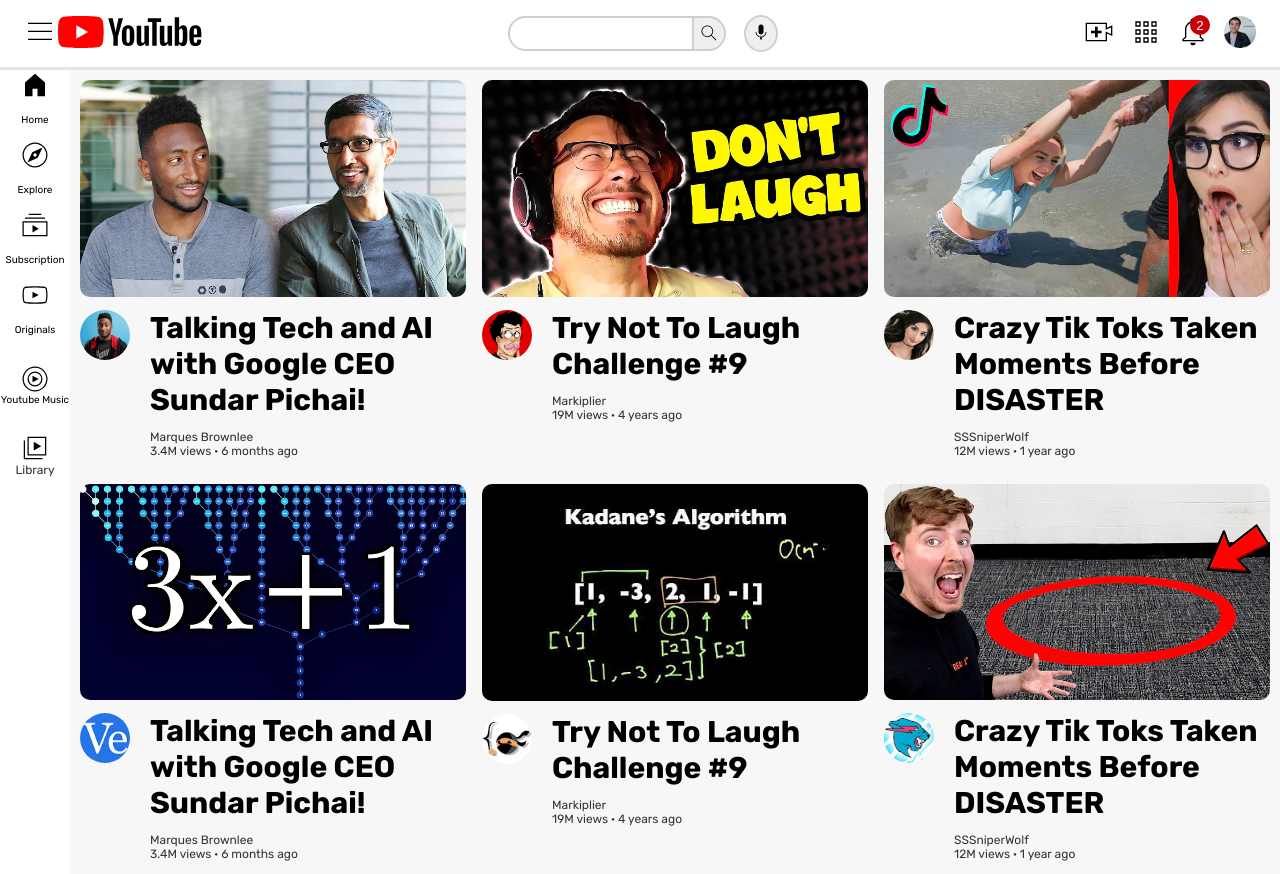
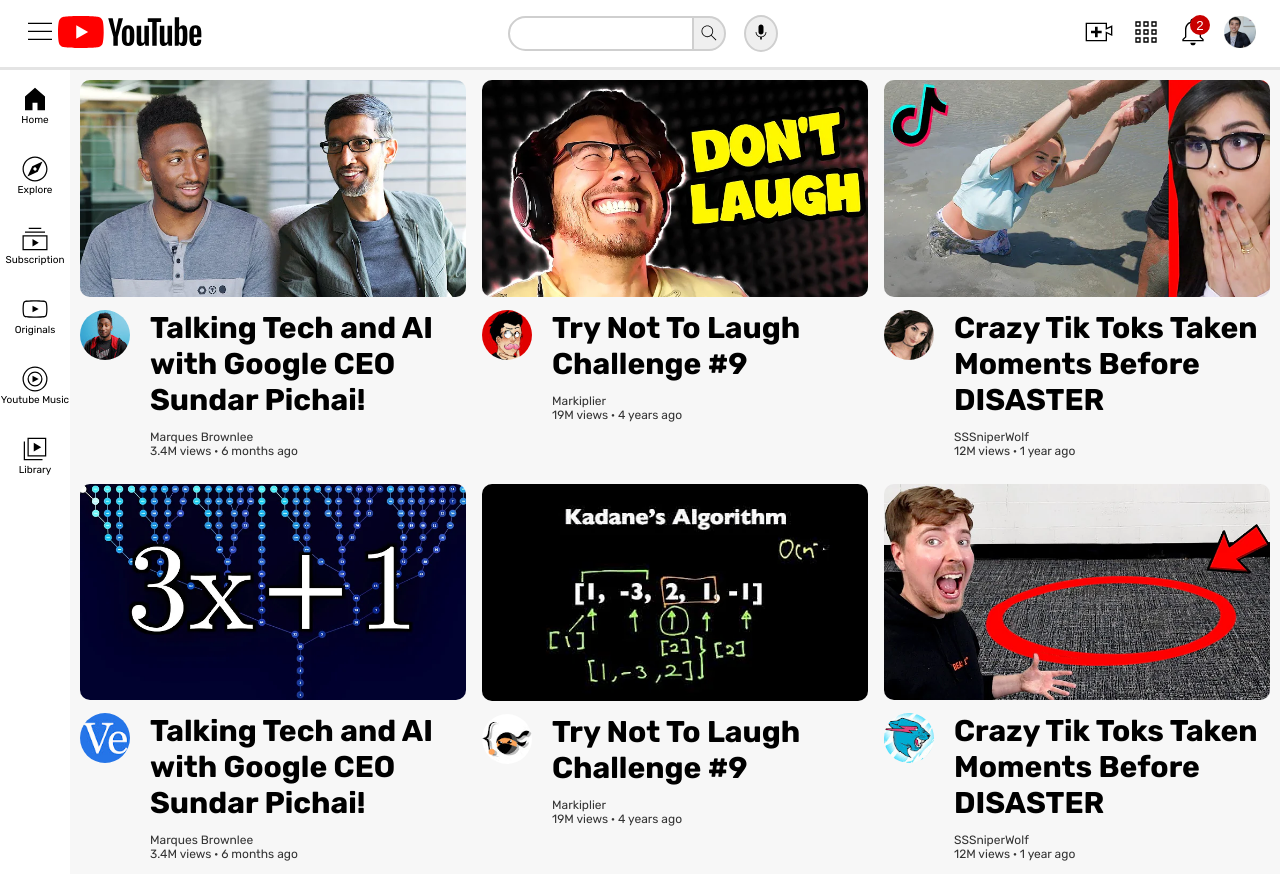
Before and after one commit to kudawoo2002/Youtube, a plain HTML site: page index.html in a window 1280 px wide. Shown: the top 874 px of the page. Drawn offline with Linux system fonts and the light colour scheme.

Commit message:
CSS update

```diff
--- a/css/styles.css
+++ b/css/styles.css
@@ -121,6 +121,7 @@ aside div:hover {
   /* height: 100%; */
   background-color: #aaa;
   cursor: pointer;
+  padding: 12px 0;
 }
 section {
   background-color: rgb(247, 247, 247);
--- a/index.html
+++ b/index.html
@@ -62,22 +62,22 @@
       <aside>
         <div>
           <img src="images/Sidebar/home.svg" alt="" />
-          <div>Home</div>
+          <span>Home</span>
         </div>
 
         <div>
           <img src="images/Sidebar/explore.svg" alt="" />
-          <div>Explore</div>
+          <span>Explore</span>
         </div>
 
         <div>
           <img src="images/Sidebar/subscriptions.svg" alt="" />
-          <div>Subscription</div>
+          <span>Subscription</span>
         </div>
 
         <div>
           <img src="images/Sidebar/originals.svg" alt="" />
-          <div>Originals</div>
+          <span>Originals</span>
         </div>
 
         <div>
@@ -86,7 +86,7 @@
         </div>
         <div>
           <img src="images/Sidebar/library.svg" alt="" />
-          <p>Library</p>
+          <span>Library</span>
         </div>
       </aside>
       <section>
```
